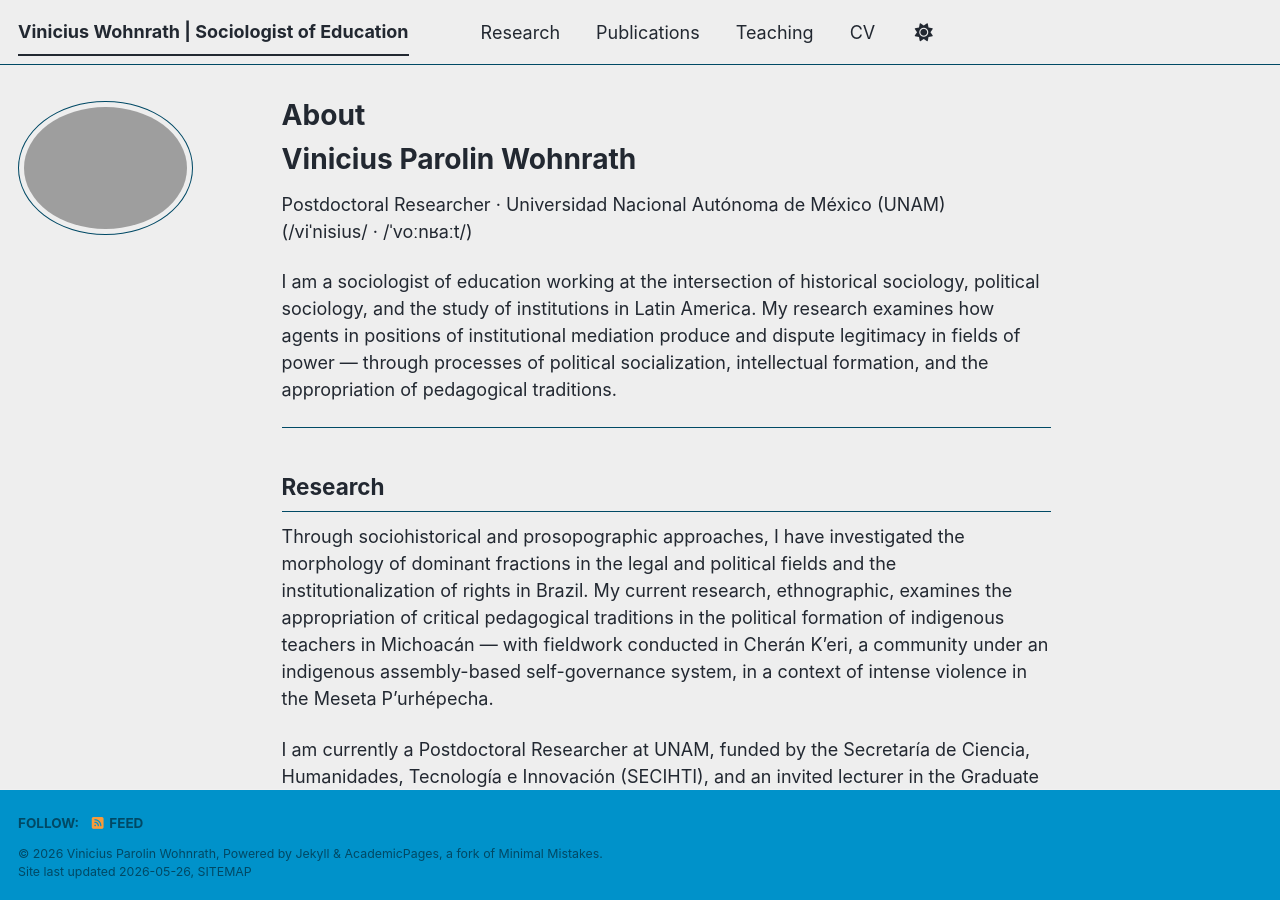
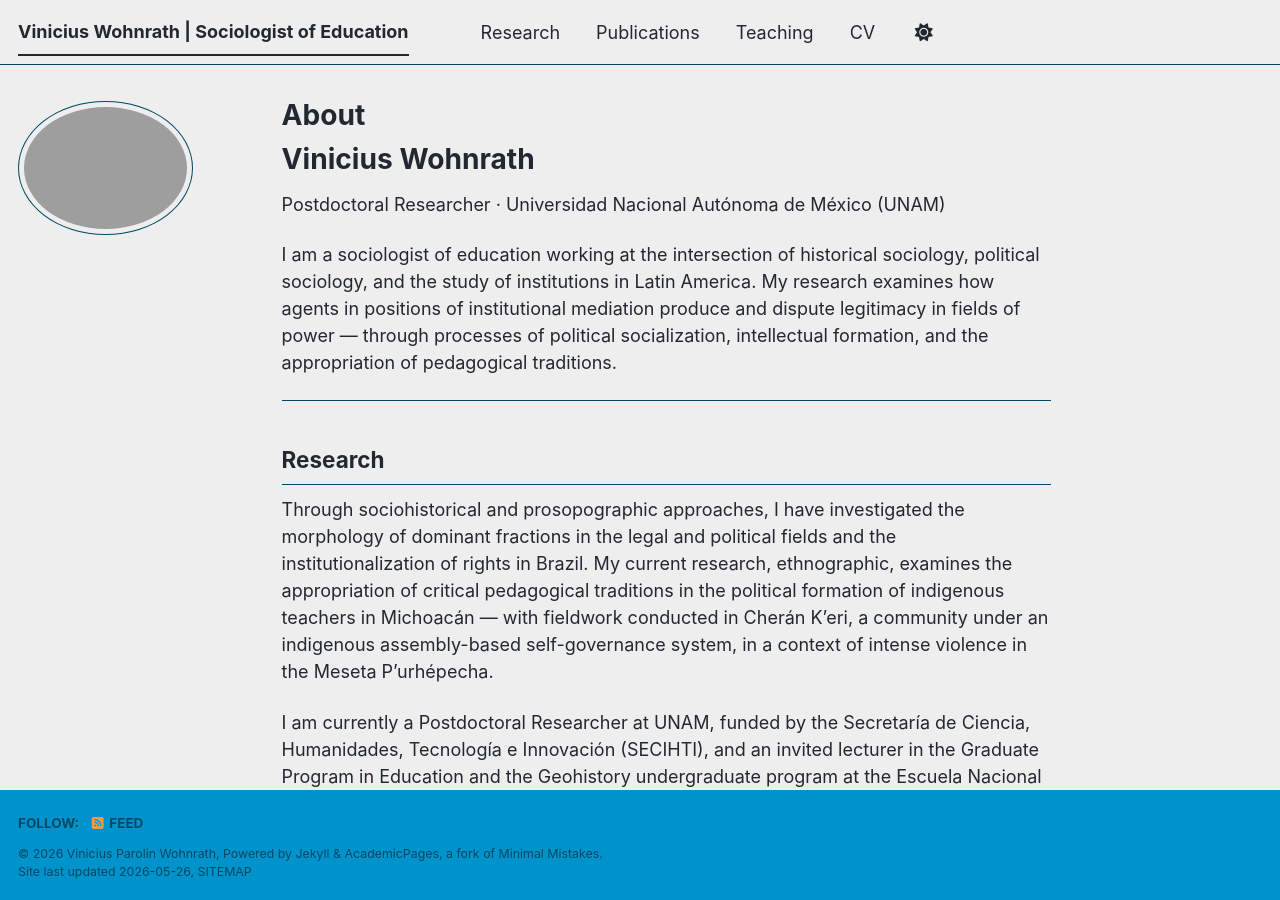
Before and after one commit to viniciuswohnrath/viniciuswohnrath.github.io, a Jekyll site: the page built from _pages/about.md, in a window 1280 px wide and 900 px high. Built offline with Jekyll 4.4.1, drawn with Linux system fonts in a browser that asks for light colours; a script bundle is joined from its source files by our own code; library files that are not in the unit come from our copies.

Commit message:
Update about.md

```diff
--- a/_pages/about.md
+++ b/_pages/about.md
@@ -6,9 +6,8 @@ permalink: /
 classes: wide
 ---
 
-# Vinicius Parolin Wohnrath
+# Vinicius Wohnrath
 Postdoctoral Researcher · Universidad Nacional Autónoma de México (UNAM)
-(/viˈnisius/ · /ˈvoːnʁaːt/)
 
 I am a sociologist of education working at the intersection of
 historical sociology, political sociology, and the study of
```
